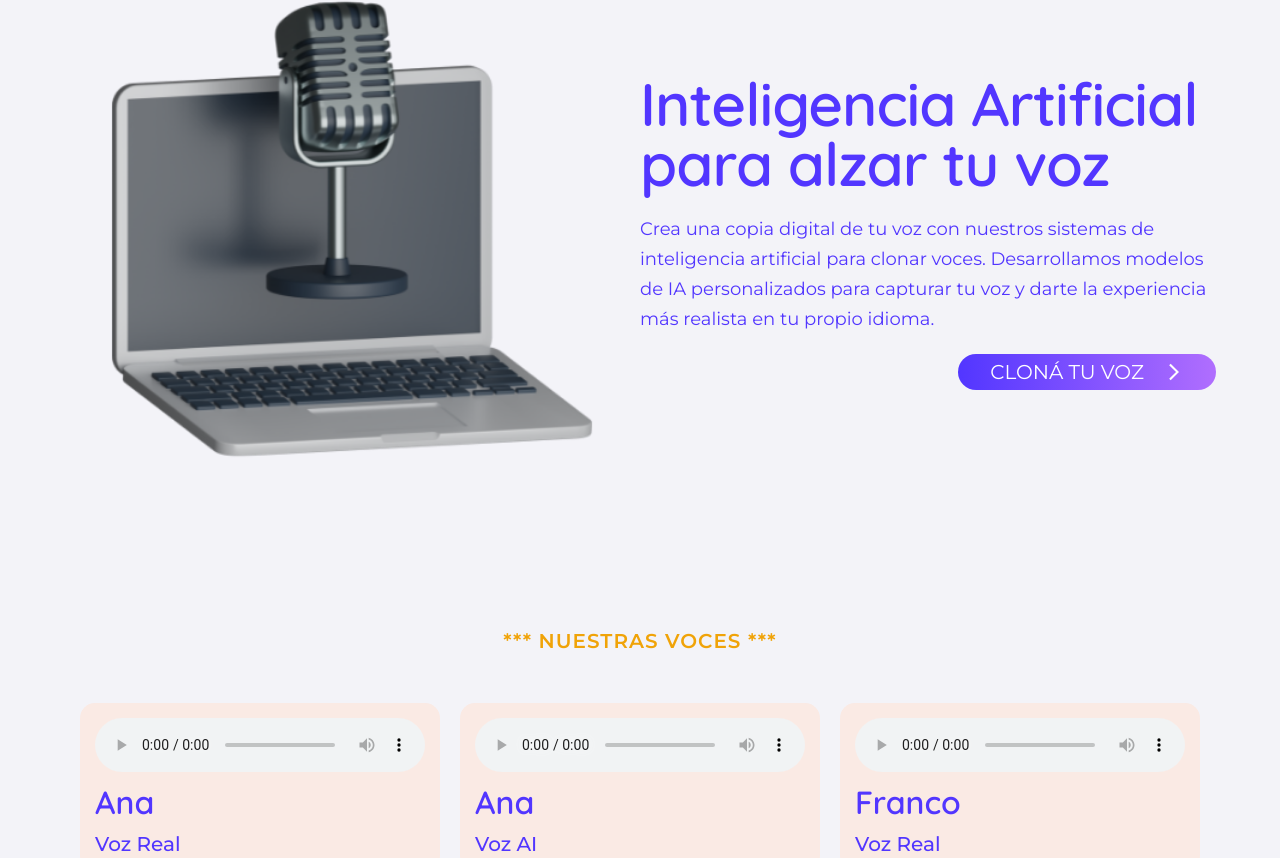
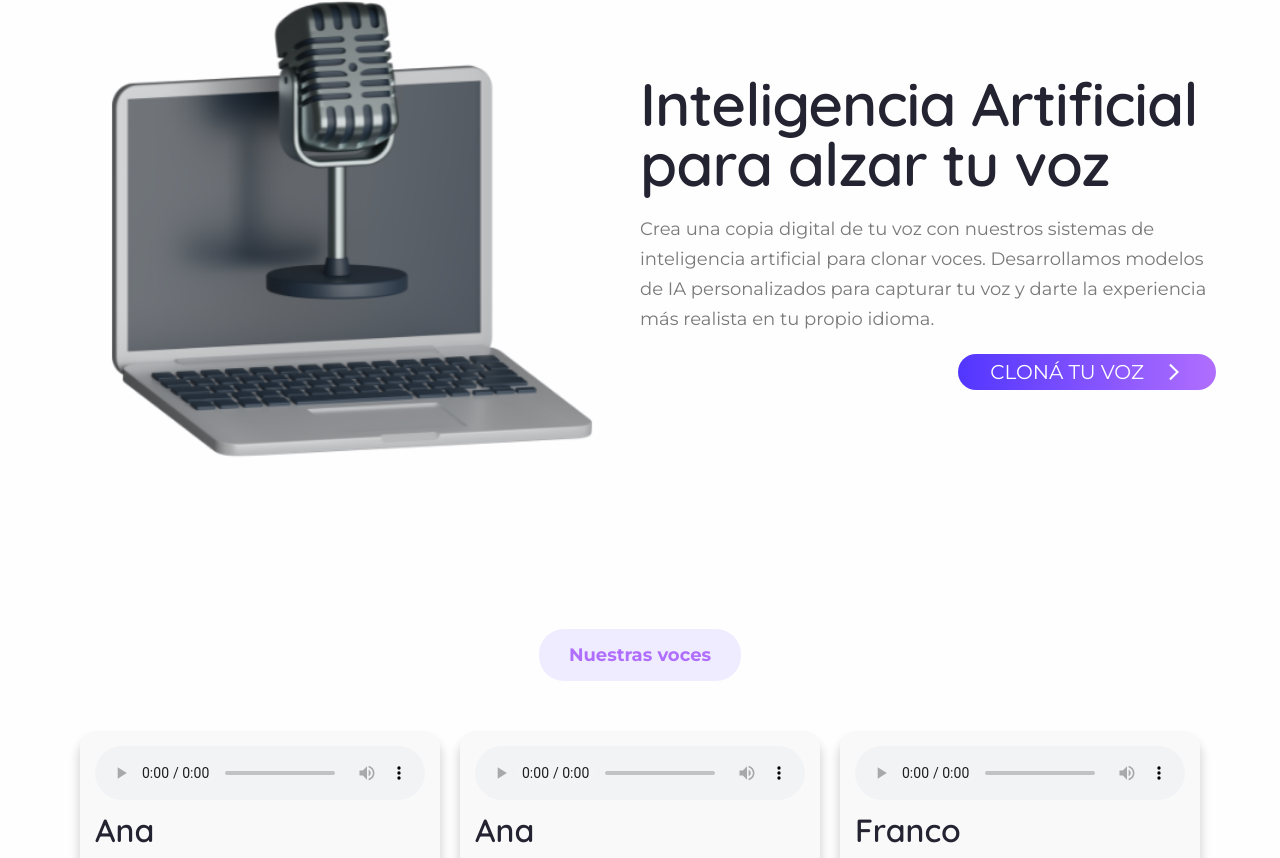
Before and after one commit to mecantronic/sintetica-page, a React (Vite) app: page /VoiceCloning in a window 1280 px wide. Shown: the part 171-1029 px from the top of the page. Built offline with nearby package versions, Linux system fonts and the light colour scheme.

Commit message:
style: refactor style voice cloning page

```diff
--- a/src/components/ContactSection.jsx
+++ b/src/components/ContactSection.jsx
@@ -291,9 +291,9 @@ function ContactSection() {
 
   const submitForm = () => {
     const { name, email, phone, subject, message } = formData;
-    console.log( "serviceID",import.meta.env.VITE_EMAILJS_SERVICE_ID)
-    console.log( "templateID",import.meta.env.VITE_EMAILJS_TEMPLATE_ID)
-    console.log( "userID",import.meta.env.VITE_EMAILJS_USER_ID)
+    console.log("serviceID", import.meta.env.VITE_EMAILJS_SERVICE_ID);
+    console.log("templateID", import.meta.env.VITE_EMAILJS_TEMPLATE_ID);
+    console.log("userID", import.meta.env.VITE_EMAILJS_USER_ID);
     toast.info("Enviando mensaje");
     emailjs
       .send(
--- a/src/components/voiceCloning/VoiceBannerSection.jsx
+++ b/src/components/voiceCloning/VoiceBannerSection.jsx
@@ -3,7 +3,7 @@ import theme from "../../styles/theme";
 import Details2Button from "../buttons/Details2Button";
 
 const Container = styled.section`
-  background-color: ${theme.colors.background[1]};
+  background-color: ${theme.colors.white};
   color: ${theme.colors.electricindigo};
   display: flex;
   flex-wrap: wrap;
@@ -62,6 +62,7 @@ const TitleDetails = styled.h3`
   line-height: 60px;
   font-weight: 600;
   letter-spacing: -1px;
+  color: ${theme.colors.raisinblack};
   padding-top: 5px;
   margin: 0;
   @media (max-width: ${theme.bp["x-small"]}) {
@@ -74,6 +75,7 @@ const ResumeDetails = styled.p`
   margin: 0;
   padding-bottom: 20px;
   padding-top: 20px;
+  color: ${theme.colors.gray};
 `;
 
 const Right = styled.div`
--- a/src/components/voiceCloning/VoicesSection.jsx
+++ b/src/components/voiceCloning/VoicesSection.jsx
@@ -2,7 +2,7 @@ import styled from "styled-components";
 import theme from "../../styles/theme";
 
 const Container = styled.section`
-  background-color: ${theme.colors.background[1]};
+  background-color: ${theme.colors.white};
   color: ${theme.colors.electricindigo};
   display: flex;
   flex-wrap: wrap;
@@ -23,12 +23,14 @@ const Title = styled.span`
   display: flex;
   align-items: center;
   justify-content: center;
-  width: 100%;
-  font-size: 20px;
-  font-weight: 600;
-  text-transform: uppercase;
-  color: ${theme.colors.detail1[1]};
-  letter-spacing: 1px;
+  text-align: center;
+  font-size: 18px;
+  font-weight: 700;
+  padding: 15px 30px;
+  margin: 0;
+  border-radius: 25px;
+  color: ${theme.colors.lavenderfloral};
+  background-color: ${theme.colors.lavender};
 `;
 
 const VocesContainer = styled.div`
@@ -46,8 +48,9 @@ const Item = styled.div`
   gap: 10px;
   width: 330px;
   padding: 15px;
-  background-color: ${theme.colors.background[3]};
+  background-color: ${theme.colors.seasalt};
   border-radius: 15px;
+  box-shadow: 0px 10px 10px 2px rgba(0, 0, 0, 0.15);
 `;
 
 const AudioItem = styled.audio`
@@ -58,17 +61,19 @@ const ItemTitle = styled.h4`
   font-size: 32px;
   font-weight: 600;
   margin: 0;
+  color: ${theme.colors.raisinblack};
 `;
 const ItemText = styled.span`
   font-size: 20px;
   font-weight: 500;
   margin: 0;
+  color: ${theme.colors.electricindigo};
 `;
 
 function VoicesSection() {
   return (
     <Container>
-      <Title>*** Nuestras voces ***</Title>
+      <Title>Nuestras voces</Title>
       <VocesContainer>
         <Item>
           <AudioItem controls>
--- a/src/pages/VoiceCloning.jsx
+++ b/src/pages/VoiceCloning.jsx
@@ -1,5 +1,4 @@
 import styled from "styled-components";
-import theme from "../styles/theme";
 import Navbar from "../components/Navbar";
 import VoiceBanner from "../components/voiceCloning/VoiceBannerSection";
 import VoicesSection from "../components/voiceCloning/VoicesSection";
@@ -12,7 +11,6 @@ const VoiceWrapper = styled.div`
   align-items: center;
   justify-content: flex-start;
   min-height: 100vh;
-  background-color: ${theme.colors.background[1]};
 `;
 
 function Home() {
```
